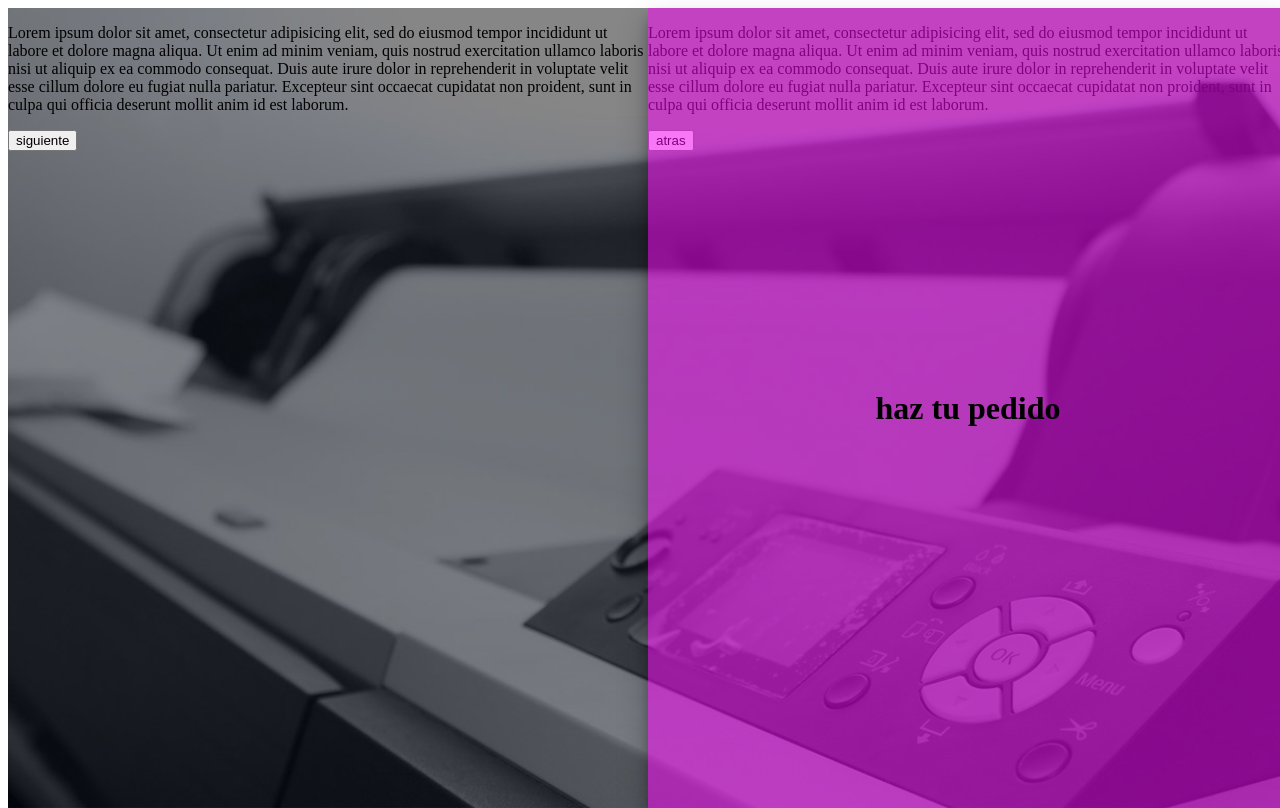
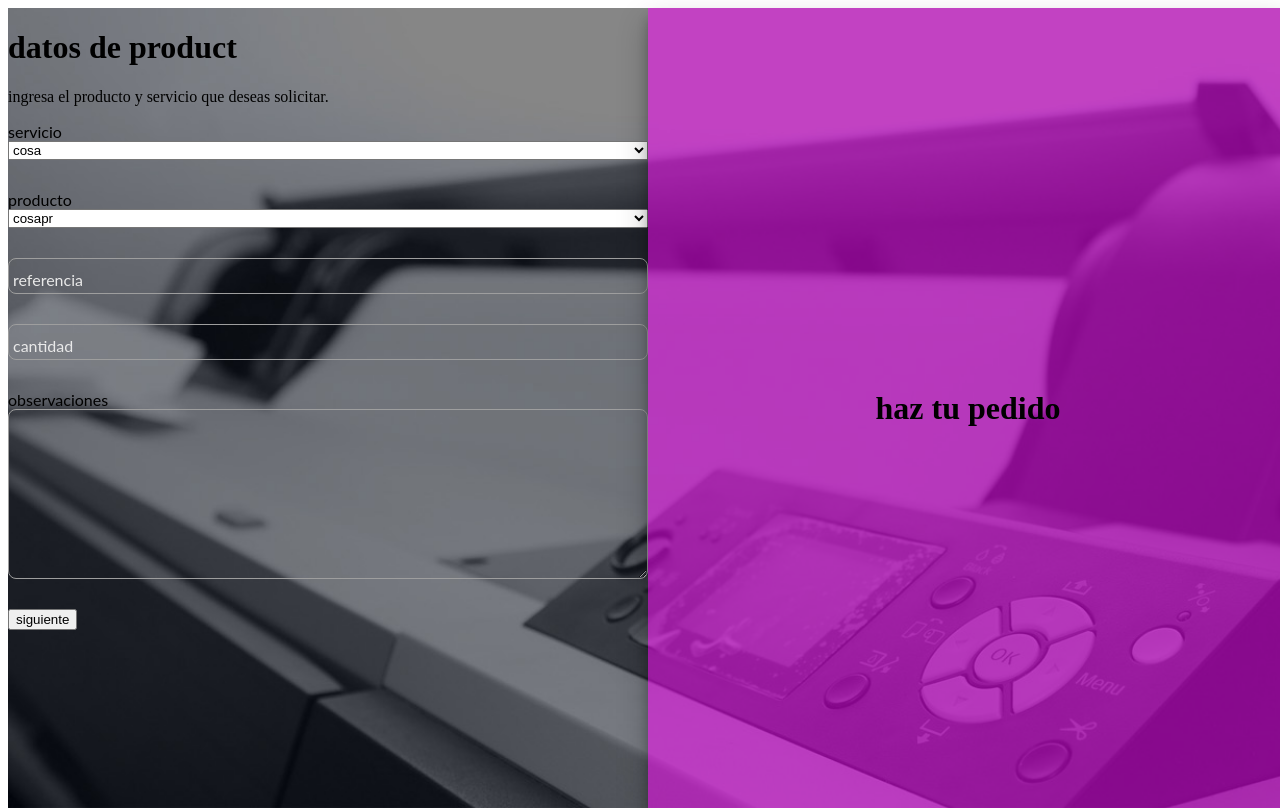
Before and after one commit to CristianAlexis10/Maxirecargas, a PHP site: page /maxirecargas/views/modules/user/orders/index.php in a window 1280 px wide. Run offline with PHP 8.4, Linux system fonts and the light colour scheme; some libraries are stand-ins or nearby versions.

Commit message:
formulario pedido

```diff
--- a/views/assets/css/copepr.css
+++ b/views/assets/css/copepr.css
@@ -111,12 +111,16 @@
   width: 50%;
   height: 100%;
   position: absolute;
+  transition: all .1s ease;
+
 }
 #order--formtwo{
+  opacity: 0;
   width: 50%;
   height: 100%;
   position: absolute;
   right: 0;
+  transition: all .1s ease;
 }
 #order--container{
   width: 50%;
@@ -155,19 +159,21 @@
 }
 
 /*inputs*/
-.form-groupuser, .form-groupuser2{
+.form-groupuser, .form-groupuser2, .form-groupuser3{
   display: flex;
   flex-direction: column;
   width: 100%;
   margin-bottom: 30px;
+  font-family: 'lato';
 }
 
 
-.form-groupuser .labeluser, .labeluser2 {
+.form-groupuser .labeluser, .labeluser2, .labeluser3 {
   transition: all 0.5s;
   transform: translateY(12px);
   position: absolute;
   padding: 0 0 0 5px;
+  color: #e9e9e9;
 
 }
 .form-groupuser .inputuser {
@@ -188,9 +194,18 @@
   position: relative;
   font-size: 16px;
   background: transparent;
-
 }
- .inputuser:after, .inputuser:before,.inputuser2:after, .inputuser2:before {
+.inputuser3{
+  padding:8px 2px;
+  border-radius: 8px;
+  outline: none;
+  border: 1px solid #9e9e9e;
+  position: relative;
+  font-size: 16px;
+  background: transparent;
+  color:white;
+}
+ .inputuser:after, .inputuser:before,.inputuser2:after, .inputuser2:before , .inputuser3:after, .inputuser3:before {
    content: "";
    background: #9e9e9e;
    box-sizing: border-box;
@@ -204,13 +219,19 @@
 .color-labeluser2 .inputuser2{
     border: 1px solid #35a4dd;
 }
+.color-labeluser3 .inputuser3{
+    border: 1px solid rgb(255,0,255);
+}
 .color-labeluser .labeluser{
   color: #f8f400;
 }
 .color-labeluser2 .labeluser2{
   color: #35a4dd;
 }
-.mover-labeluser .labeluser, .mover-labeluser2 .labeluser2{
+.color-labeluser3 .labeluser3{
+  color: rgb(255, 0, 255);
+}
+.mover-labeluser .labeluser, .mover-labeluser2 .labeluser2, .mover-labeluser3 .labeluser3{
   transform: translateY(-15px);
   font-size: 12px;
 }
@@ -228,6 +249,7 @@
 .modal--container{
   background: white;
   width: 70%;
+  height: 500px;
   margin: 0 auto;
   margin-top: 100px;
   display: flex;
@@ -235,6 +257,7 @@
 .modal--container .detalle{
   width: 60%;
   padding: 20px;
+  max-height: 500px;
 }
 .modal--container .quotation--form{
   width: 40%;
--- a/views/assets/js/copepr.js
+++ b/views/assets/js/copepr.js
@@ -16,6 +16,17 @@ $(".inputuser2").focusout(function(){
     $(this).parent().removeClass("mover-labeluser2");
     $(this).parent().removeClass("color-labeluser2");
 });
+
+$(".inputuser3").focus(function(){
+  $(this).parent().addClass("color-labeluser3 mover-labeluser3");
+});
+
+$(".inputuser3").focusout(function(){
+  if($(this).val() === "")
+    $(this).parent().removeClass("mover-labeluser3");
+    $(this).parent().removeClass("color-labeluser3");
+});
+
 if (document.getElementById('closeConfir')) {
   var CloseModal = document.getElementById('closeConfir');
   var modal = document.getElementById('modalConfir');
@@ -35,8 +46,12 @@ $('#orderSiguiente').click(function() {
     $('#order--container').animate({
     'marginLeft':"0"
     });
-    $('#order--formtwo').animate({});
-
+    $('#order--formone').animate({
+      'opacity': 0
+    });
+    $('#order--formtwo').animate({
+      'opacity': 1
+    });
     $('.order--contenido').animate({
     'marginLeft' : "100%"
     });
@@ -46,7 +61,12 @@ $('#orderAtras').click(function() {
     $('#order--container').animate({
     'marginLeft' : "50%"
     });
-
+    $('#order--formone').animate({
+      'opacity': 1
+    });
+    $('#order--formtwo').animate({
+      'opacity': 0
+    });
     $('.order--contenido').animate({
     'marginLeft': "0"
     });
--- a/views/modules/user/orders/index.php
+++ b/views/modules/user/orders/index.php
@@ -11,7 +11,42 @@
   <body>
     <div class="order--fondo">
       <div id="order--formone">
-        <p>Lorem ipsum dolor sit amet, consectetur adipisicing elit, sed do eiusmod tempor incididunt ut labore et dolore magna aliqua. Ut enim ad minim veniam, quis nostrud exercitation ullamco laboris nisi ut aliquip ex ea commodo consequat. Duis aute irure dolor in reprehenderit in voluptate velit esse cillum dolore eu fugiat nulla pariatur. Excepteur sint occaecat cupidatat non proident, sunt in culpa qui officia deserunt mollit anim id est laborum.</p>
+        <div class="orderSuperior">
+          <h1>datos de product</h1>
+          <p>ingresa el producto y servicio que deseas solicitar.</p>
+        </div>
+        <div class="container--form">
+          <form>
+            <div class="form-groupuser2">
+              <label for="servicio">servicio</label>
+              <select class="selectuser2" id="servicio">
+                <option>cosa</option>
+                <option>cosa2</option>
+              </select>
+            </div>
+            <div class="form-groupuser2">
+              <label for="producto">producto</label>
+              <select class="selectuser2" id="producto">
+                <option>cosapr</option>
+                <option>cosapr2</option>
+              </select>
+            </div>
+            <div class="juntos">
+              <div class="form-groupuser2">
+                <label for="referencia" class="labeluser3">referencia</label>
+                <input id="referencia" class="inputuser3">
+              </div>
+              <div class="form-groupuser2">
+                <label for="cant" class="labeluser3">cantidad</label>
+                <input id="cant" class="inputuser3">
+              </div>
+            </div>
+            <div class="form-groupuser2">
+              <label for="observ">observaciones</label>
+              <textarea name="name" rows="8" cols="80" id="observ" class="inputuser3"></textarea>
+            </div>
+          </form>
+        </div>
         <button type="button" id="orderSiguiente">siguiente</button>
       </div>
       <div id="order--formtwo">
```
